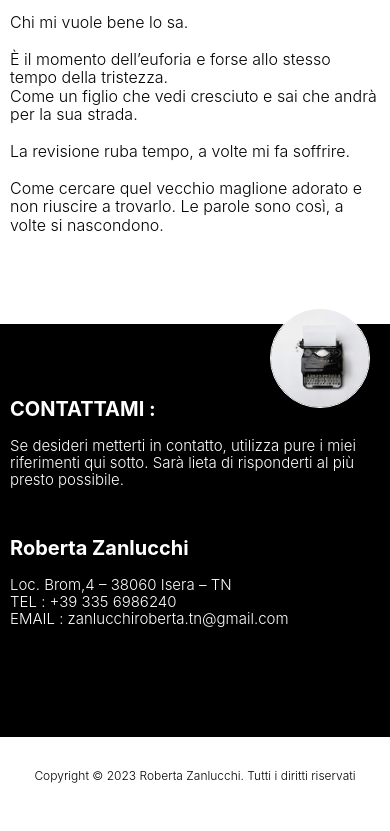
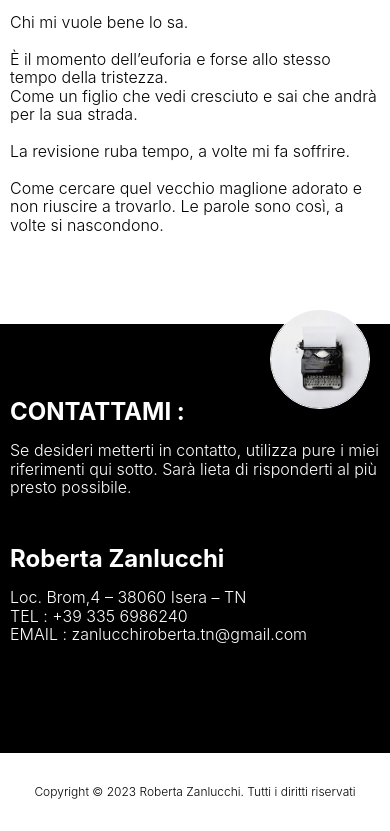
Before and after one commit to fabriziodeltufo/roberta-zanlucchi-osp, a plain HTML site: page index.html in a window 390 px wide. Shown: the part 5262-6093 px from the top of the page. Drawn offline with nearby package versions, Linux system fonts and the light colour scheme.

Commit message:
fix to responsiveness

```diff
--- a/index.html
+++ b/index.html
@@ -211,7 +211,7 @@
                         Sarà lieta di risponderti al più presto possibile.</p>
                 </div>
                 <div class="mt-2">
-                    <h2>Roberta Zanlucchi</h2>
+                    <h2 class="text-1">Roberta Zanlucchi</h2>
                     <p class="text-3">Loc. Brom,4 – 38060 Isera – TN<br>
                         TEL : +39 335 6986240<br>
                         EMAIL : zanlucchiroberta.tn@gmail.com</p>
@@ -231,9 +231,6 @@
     </div>
 
 
-
-
-
     <!-- JAVASCRIPT -->
     <script type="text/javascript">
 
@@ -244,7 +241,7 @@
         });
 
 
-        // HAMBURG SCROLL TO MENU
+        // SCROLLING MENU TO ID
         let links = document.querySelectorAll('.header__menu li a');
 
         links.forEach((link, i) => {
@@ -254,12 +251,15 @@
 
                 let selector = this.getAttribute("href");
                 let selectorElement = document.querySelectorAll(selector);
+                document.body.classList.toggle('menu-open');
 
 
                 window.scroll({
                     top: selectorElement[0].offsetTop,
                     behavior: "smooth"
                 });
+
+
 
             });
 
--- a/style.css
+++ b/style.css
@@ -293,19 +293,19 @@ hr {
 
     #footer-img {
         position: absolute;
-        bottom: 265px;
+        bottom: 280px;
         right: 20px;
         width: 100px;
         height: 100px;
         border: 1px solid white;
     }
 
-    .footer h2 {
-        font-size: 20px;
+    .footer .text-1 {
+        font-size: 24px;
     }
 
-    .footer p {
-        font-size: 15px;
+    .footer .text-3 {
+        font-size: 16px;
     }
 
 }
```
